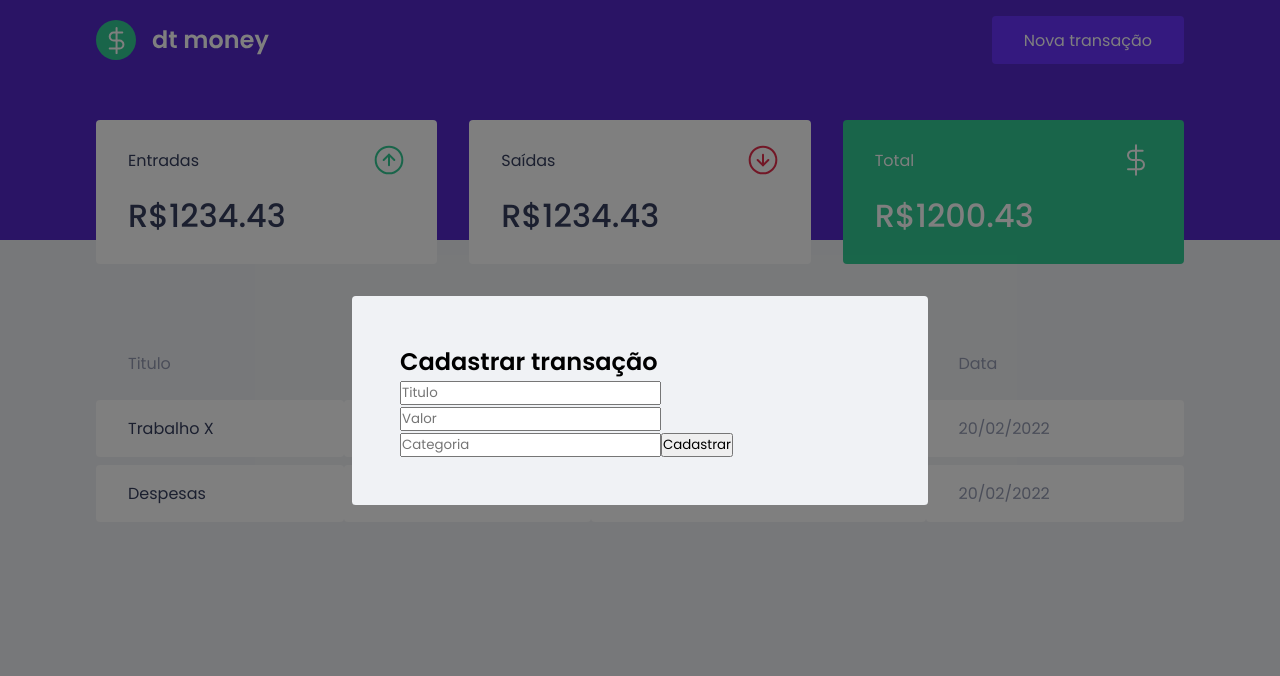
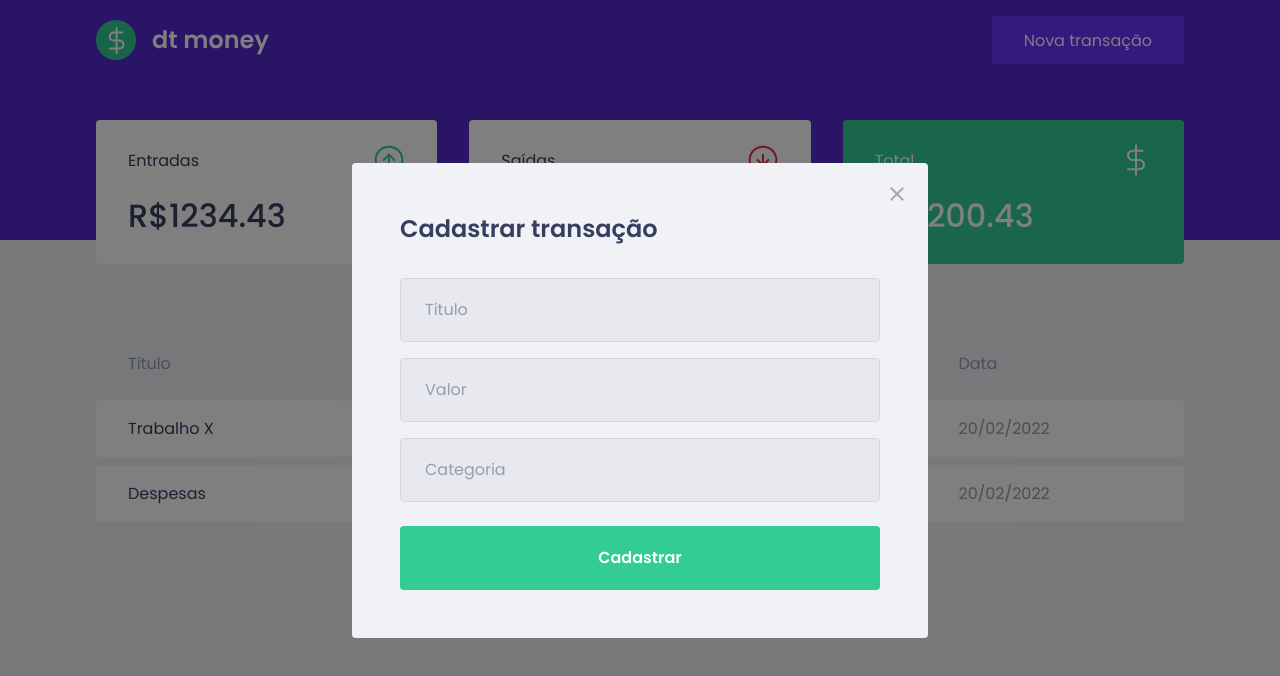
Before and after one commit to phmelomorais/rocketseat-ignite-reactjs-dtmoney, a React (Create React App) app: page / in a window 1280 px wide. Both pictures are taken after a click on the button "Nova transação". Shown: the top 676 px of the page. Built offline with nearby package versions, Linux system fonts and the light colour scheme; no server answers; what miragejs would draw is missing.

Commit message:
Aula 4.04 - Estilizando Modal

```diff
--- a/src/components/NewTransactionModal/index.tsx
+++ b/src/components/NewTransactionModal/index.tsx
@@ -1,6 +1,7 @@
 import Modal from 'react-modal';
 import { Container } from './styles';
 
+import closeImg from '../../assets/close.svg';
 interface NewTransactionModalProps {
     isOpen: boolean;
     onRequestClose: () => void;
@@ -14,6 +15,10 @@
             overlayClassName="react-modal-overlay"
             className='react-modal-content'
         >
+        <button type="submit" onClick={onRequestClose} className="react-modal-close">
+            <img src={closeImg} alt="Fechar modal" />
+        </button>
+
         <Container>
             <h2>Cadastrar transação</h2>
             <input
--- a/src/components/NewTransactionModal/styles.ts
+++ b/src/components/NewTransactionModal/styles.ts
@@ -1,3 +1,50 @@
 import styled from "styled-components";
 
-export const Container = styled.form``;
+export const Container = styled.form`
+    h2 {
+        color: var(--text-title);
+        font-size: 1.5rem;
+        margin-bottom: 2rem;
+    }
+
+    input {
+        width:100%;
+        padding: 0 1.5rem;
+        height: 4rem;
+        border-radius: 0.25rem;
+        border: 1px solid #d7d7d7;
+        background: #e7e9ee;
+        font-weight: 400;
+        font-size: 1rem;
+
+        &::placeholder {
+            color: var(--text-body)
+        }
+
+        & + input {
+            margin-top: 1rem;
+        }
+    }
+
+
+    button[type="submit"] {
+        width: 100%;
+        padding: 0 1.5rem;
+        height: 4rem;
+        background: var(--green);
+        color: #fff;
+        border-radius: 0.25rem;
+        border: 0;
+        font-size: 1rem;
+        margin-top: 1.5rem;
+        font-weight: 600;
+
+        transition: filter 0.5s;
+        &:hover {
+            filter: brightness(0.9);
+        }
+
+    }
+
+
+`;
--- a/src/styles/global.ts
+++ b/src/styles/global.ts
@@ -74,4 +74,17 @@
     border-radius: 0.24rem;
 }
 
+.react-modal-close {
+    position: absolute;
+    right: 1.5rem;
+    top: 1.5rem;
+    border: 0;
+    background: transparent;
+
+    transition: filter 0.2s;
+    &:hover{
+        filter: brightness(0.8);
+    }
+}
+
 `
```
